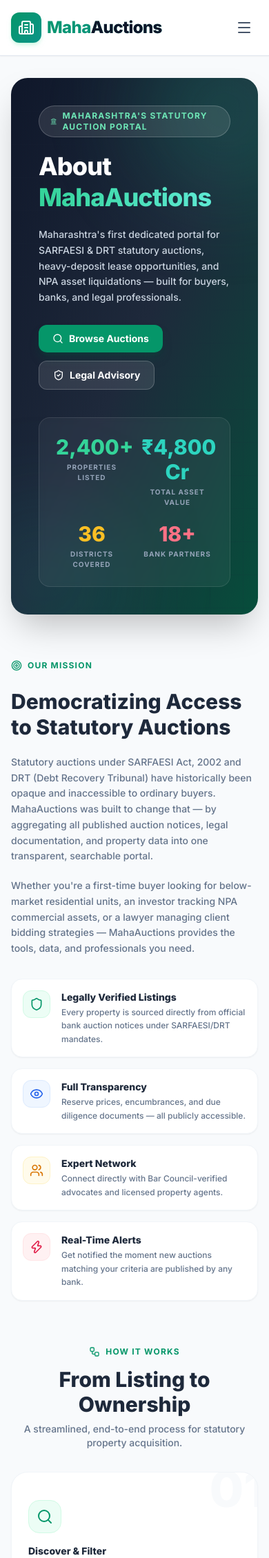
After one commit to Daniyal86/Maha_Auction, a PHP site: page /about.php in a window 390 px wide. The commit adds this page. Shown: the top 2259 px of the page at 69% size. Run offline with PHP 8.4, Linux system fonts and the light colour scheme; some libraries are stand-ins or nearby versions.

Commit message:
Add about page and dashboard-aware header
Add a new about.php marketing page with hero, mission, features, process steps, bank partners, legal framework and CTA sections (includes auth & modal includes). Update includes/header.php to introduce an $is_dashboard flag and make navigation dashboard-aware: show main site links (including About) for public pages and replace them with a "Back to Main Site" link + portal label on dashboard pages. Also add lawyer dashboard link, mirror behavior in mobile drawer, and preserve role-based dashboard links. Files changed: new maharashtra-auctions-php/about.php; modified maharashtra-auctions-php/includes/header.php.

```diff
--- /dev/null
+++ b/maharashtra-auctions-php/about.php
@@ -0,0 +1,211 @@
+<?php
+// about.php
+require_once 'config/db.php';
+require_once 'includes/header.php';
+?>
+
+<div class="max-w-7xl mx-auto px-4 sm:px-6 lg:px-8 py-8 space-y-16">
+
+  <!-- Hero Section -->
+  <div class="relative bg-gradient-to-br from-slate-900 via-slate-800 to-emerald-900 rounded-3xl overflow-hidden p-10 md:p-16 text-white shadow-2xl">
+    <div class="absolute inset-0 bg-[linear-gradient(to_right,#1e293b_1px,transparent_1px),linear-gradient(to_bottom,#1e293b_1px,transparent_1px)] bg-[size:3rem_3rem] opacity-10"></div>
+    <!-- Glow -->
+    <div class="absolute -top-20 -right-20 h-64 w-64 rounded-full bg-emerald-500/20 blur-3xl"></div>
+    <div class="absolute -bottom-20 -left-20 h-64 w-64 rounded-full bg-teal-500/10 blur-3xl"></div>
+
+    <div class="relative flex flex-col md:flex-row items-center gap-10">
+      <div class="flex-1 space-y-5">
+        <div class="inline-flex items-center space-x-2 bg-white/10 border border-white/20 px-4 py-1.5 rounded-full text-xs font-bold uppercase tracking-widest text-emerald-300">
+          <i data-lucide="landmark" class="h-3.5 w-3.5"></i>
+          <span>Maharashtra's Statutory Auction Portal</span>
+        </div>
+        <h1 class="text-4xl md:text-5xl font-black leading-tight tracking-tight">
+          About <span class="text-transparent bg-clip-text bg-gradient-to-r from-emerald-400 to-teal-300">MahaAuctions</span>
+        </h1>
+        <p class="text-slate-300 text-sm md:text-base font-medium leading-relaxed max-w-xl">
+          Maharashtra's first dedicated portal for SARFAESI & DRT statutory auctions, heavy-deposit lease opportunities, and NPA asset liquidations — built for buyers, banks, and legal professionals.
+        </p>
+        <div class="flex flex-wrap gap-3 pt-2">
+          <a href="search.php" class="inline-flex items-center space-x-2 bg-premium-emerald hover:bg-premium-emeraldHover text-white px-5 py-2.5 rounded-xl text-sm font-bold shadow-lg shadow-emerald-900/40 transition-all hover:-translate-y-0.5">
+            <i data-lucide="search" class="h-4 w-4"></i>
+            <span>Browse Auctions</span>
+          </a>
+          <a href="advisory.php" class="inline-flex items-center space-x-2 bg-white/10 border border-white/20 hover:bg-white/20 text-white px-5 py-2.5 rounded-xl text-sm font-bold transition-all hover:-translate-y-0.5">
+            <i data-lucide="shield-check" class="h-4 w-4"></i>
+            <span>Legal Advisory</span>
+          </a>
+        </div>
+      </div>
+
+      <!-- Stats card -->
+      <div class="bg-white/5 border border-white/10 rounded-2xl p-6 grid grid-cols-2 gap-5 shrink-0 w-full md:w-72 backdrop-blur-sm">
+        <div class="text-center space-y-1">
+          <div class="text-3xl font-black text-emerald-400">2,400+</div>
+          <div class="text-[10px] font-bold uppercase tracking-widest text-slate-400">Properties Listed</div>
+        </div>
+        <div class="text-center space-y-1">
+          <div class="text-3xl font-black text-teal-400">₹4,800 Cr</div>
+          <div class="text-[10px] font-bold uppercase tracking-widest text-slate-400">Total Asset Value</div>
+        </div>
+        <div class="text-center space-y-1">
+          <div class="text-3xl font-black text-amber-400">36</div>
+          <div class="text-[10px] font-bold uppercase tracking-widest text-slate-400">Districts Covered</div>
+        </div>
+        <div class="text-center space-y-1">
+          <div class="text-3xl font-black text-rose-400">18+</div>
+          <div class="text-[10px] font-bold uppercase tracking-widest text-slate-400">Bank Partners</div>
+        </div>
+      </div>
+    </div>
+  </div>
+
+  <!-- Mission Section -->
+  <div class="grid grid-cols-1 md:grid-cols-2 gap-8 items-center">
+    <div class="space-y-5">
+      <div class="inline-flex items-center space-x-2 text-premium-emerald text-xs font-bold uppercase tracking-widest">
+        <i data-lucide="target" class="h-4 w-4"></i>
+        <span>Our Mission</span>
+      </div>
+      <h2 class="text-3xl font-black text-slate-800 leading-tight">Democratizing Access to Statutory Auctions</h2>
+      <p class="text-slate-500 text-sm font-medium leading-relaxed">
+        Statutory auctions under SARFAESI Act, 2002 and DRT (Debt Recovery Tribunal) have historically been opaque and inaccessible to ordinary buyers. MahaAuctions was built to change that — by aggregating all published auction notices, legal documentation, and property data into one transparent, searchable portal.
+      </p>
+      <p class="text-slate-500 text-sm font-medium leading-relaxed">
+        Whether you're a first-time buyer looking for below-market residential units, an investor tracking NPA commercial assets, or a lawyer managing client bidding strategies — MahaAuctions provides the tools, data, and professionals you need.
+      </p>
+    </div>
+    <div class="grid grid-cols-1 gap-4">
+      <?php
+      $pillars = [
+        ['icon' => 'shield', 'color' => 'emerald', 'title' => 'Legally Verified Listings', 'desc' => 'Every property is sourced directly from official bank auction notices under SARFAESI/DRT mandates.'],
+        ['icon' => 'eye', 'color' => 'blue', 'title' => 'Full Transparency', 'desc' => 'Reserve prices, encumbrances, and due diligence documents — all publicly accessible.'],
+        ['icon' => 'users', 'color' => 'amber', 'title' => 'Expert Network', 'desc' => 'Connect directly with Bar Council-verified advocates and licensed property agents.'],
+        ['icon' => 'zap', 'color' => 'rose', 'title' => 'Real-Time Alerts', 'desc' => 'Get notified the moment new auctions matching your criteria are published by any bank.'],
+      ];
+      foreach ($pillars as $p): ?>
+        <div class="flex items-start space-x-4 bg-white border border-slate-100 rounded-2xl p-4 shadow-sm hover:shadow-md transition-shadow">
+          <div class="h-10 w-10 rounded-xl bg-<?= $p['color'] ?>-50 border border-<?= $p['color'] ?>-100 flex items-center justify-center shrink-0">
+            <i data-lucide="<?= $p['icon'] ?>" class="h-5 w-5 text-<?= $p['color'] ?>-600"></i>
+          </div>
+          <div>
+            <h4 class="text-sm font-black text-slate-800 mb-0.5"><?= $p['title'] ?></h4>
+            <p class="text-xs text-slate-500 font-medium leading-relaxed"><?= $p['desc'] ?></p>
+          </div>
+        </div>
+      <?php endforeach; ?>
+    </div>
+  </div>
+
+  <!-- How It Works -->
+  <div class="space-y-8">
+    <div class="text-center space-y-2">
+      <div class="inline-flex items-center space-x-2 text-premium-emerald text-xs font-bold uppercase tracking-widest">
+        <i data-lucide="workflow" class="h-4 w-4"></i>
+        <span>How It Works</span>
+      </div>
+      <h2 class="text-3xl font-black text-slate-800">From Listing to Ownership</h2>
+      <p class="text-slate-500 text-sm font-medium max-w-xl mx-auto">A streamlined, end-to-end process for statutory property acquisition.</p>
+    </div>
+
+    <div class="grid grid-cols-1 sm:grid-cols-2 lg:grid-cols-4 gap-6">
+      <?php
+      $steps = [
+        ['step' => '01', 'icon' => 'search', 'color' => 'emerald', 'title' => 'Discover & Filter', 'desc' => 'Search all 36 Maharashtra districts by bank, reserve price, property type, and auction date.'],
+        ['step' => '02', 'icon' => 'file-text', 'color' => 'blue', 'title' => 'Review Documents', 'desc' => 'Access possession notices, title search reports, and encumbrance certificates directly.'],
+        ['step' => '03', 'icon' => 'scale', 'color' => 'amber', 'title' => 'Consult an Advocate', 'desc' => 'Book a consultation with a SARFAESI-specialist advocate before placing your EMD.'],
+        ['step' => '04', 'icon' => 'gavel', 'color' => 'rose', 'title' => 'Bid & Acquire', 'desc' => 'Submit your EMD, participate in the bank-conducted auction, and receive the sale certificate.'],
+      ];
+      foreach ($steps as $i => $s): ?>
+        <div class="relative bg-white rounded-3xl border border-slate-100 p-6 shadow-sm hover:shadow-md transition-all hover:-translate-y-1 space-y-4 overflow-hidden group">
+          <div class="absolute -top-3 -right-3 text-7xl font-black text-slate-50 group-hover:text-emerald-50/60 transition-colors select-none"><?= $s['step'] ?></div>
+          <div class="relative h-12 w-12 rounded-2xl bg-<?= $s['color'] ?>-50 border border-<?= $s['color'] ?>-100 flex items-center justify-center">
+            <i data-lucide="<?= $s['icon'] ?>" class="h-6 w-6 text-<?= $s['color'] ?>-600"></i>
+          </div>
+          <div class="relative space-y-1.5">
+            <h3 class="text-sm font-black text-slate-800"><?= $s['title'] ?></h3>
+            <p class="text-xs text-slate-500 font-medium leading-relaxed"><?= $s['desc'] ?></p>
+          </div>
+        </div>
+      <?php endforeach; ?>
+    </div>
+  </div>
+
+  <!-- Bank Partners -->
+  <div class="bg-slate-50 border border-slate-200/60 rounded-3xl p-8 md:p-10 space-y-6">
+    <div class="text-center space-y-2">
+      <div class="inline-flex items-center space-x-2 text-premium-emerald text-xs font-bold uppercase tracking-widest">
+        <i data-lucide="building-2" class="h-4 w-4"></i>
+        <span>Bank & Institution Partners</span>
+      </div>
+      <h2 class="text-2xl font-black text-slate-800">Trusted by Maharashtra's Leading Lenders</h2>
+      <p class="text-slate-500 text-sm font-medium">We source auction notices from these regulated financial institutions.</p>
+    </div>
+    <div class="grid grid-cols-2 sm:grid-cols-3 md:grid-cols-6 gap-4">
+      <?php
+      $banks = ['SBI', 'Bank of Maharashtra', 'Union Bank', 'Bank of Baroda', 'Canara Bank', 'HDFC Bank', 'ICICI Bank', 'Axis Bank', 'Punjab National Bank', 'Indian Bank', 'UCO Bank', 'IDBI Bank'];
+      foreach ($banks as $bank): ?>
+        <div class="bg-white border border-slate-100 rounded-2xl px-3 py-4 flex items-center justify-center text-center shadow-sm hover:shadow hover:border-emerald-100 transition-all">
+          <span class="text-xs font-black text-slate-600 leading-tight"><?= $bank ?></span>
+        </div>
+      <?php endforeach; ?>
+    </div>
+  </div>
+
+  <!-- Legal Framework -->
+  <div class="grid grid-cols-1 md:grid-cols-3 gap-6">
+    <div class="md:col-span-1 space-y-3">
+      <div class="inline-flex items-center space-x-2 text-premium-emerald text-xs font-bold uppercase tracking-widest">
+        <i data-lucide="book-open" class="h-4 w-4"></i>
+        <span>Legal Framework</span>
+      </div>
+      <h2 class="text-2xl font-black text-slate-800 leading-tight">Acts & Regulations Governing Our Listings</h2>
+      <p class="text-slate-500 text-sm font-medium leading-relaxed">All auctions listed on MahaAuctions are conducted under these statutory frameworks.</p>
+    </div>
+    <div class="md:col-span-2 grid grid-cols-1 sm:grid-cols-2 gap-4">
+      <?php
+      $laws = [
+        ['title' => 'SARFAESI Act, 2002', 'icon' => 'scale', 'color' => 'emerald', 'desc' => 'Securitisation and Reconstruction of Financial Assets & Enforcement of Security Interest Act — the primary mechanism enabling banks to auction secured assets without court intervention.'],
+        ['title' => 'DRT Act, 1993', 'icon' => 'gavel', 'color' => 'blue', 'desc' => 'Recovery of Debts Due to Banks & Financial Institutions Act — governs the Debt Recovery Tribunals (DRTs) that adjudicate NPA recovery proceedings above ₹20 lakhs.'],
+        ['title' => 'Transfer of Property Act', 'icon' => 'file-text', 'color' => 'amber', 'desc' => 'Governs the legal transfer of property title via Sale Certificate upon successful auction bid completion and full payment settlement.'],
+        ['title' => 'IBC, 2016', 'icon' => 'landmark', 'color' => 'rose', 'desc' => 'Insolvency and Bankruptcy Code — applies to corporate NPA assets auctioned via NCLT-appointed Resolution Professionals or Liquidators.'],
+      ];
+      foreach ($laws as $law): ?>
+        <div class="bg-white border border-slate-100 rounded-2xl p-5 shadow-sm space-y-3 hover:shadow-md transition-shadow">
+          <div class="flex items-center space-x-3">
+            <div class="h-9 w-9 rounded-xl bg-<?= $law['color'] ?>-50 border border-<?= $law['color'] ?>-100 flex items-center justify-center shrink-0">
+              <i data-lucide="<?= $law['icon'] ?>" class="h-4 w-4 text-<?= $law['color'] ?>-600"></i>
+            </div>
+            <h4 class="text-sm font-black text-slate-800"><?= $law['title'] ?></h4>
+          </div>
+          <p class="text-xs text-slate-500 font-medium leading-relaxed"><?= $law['desc'] ?></p>
+        </div>
+      <?php endforeach; ?>
+    </div>
+  </div>
+
+  <!-- CTA -->
+  <div class="bg-gradient-to-r from-premium-emerald to-teal-600 rounded-3xl p-8 md:p-12 text-white text-center space-y-5 shadow-xl shadow-emerald-200/50 relative overflow-hidden">
+    <div class="absolute inset-0 bg-[linear-gradient(to_right,rgba(255,255,255,0.03)_1px,transparent_1px),linear-gradient(to_bottom,rgba(255,255,255,0.03)_1px,transparent_1px)] bg-[size:2rem_2rem]"></div>
+    <div class="relative">
+      <h2 class="text-3xl font-black tracking-tight">Ready to Find Your Next Property?</h2>
+      <p class="text-emerald-100 text-sm font-medium mt-2 max-w-lg mx-auto">Browse thousands of verified statutory auction listings across all 36 districts of Maharashtra — with complete legal transparency.</p>
+      <div class="flex flex-wrap items-center justify-center gap-3 mt-6">
+        <a href="search.php" class="inline-flex items-center space-x-2 bg-white text-emerald-700 hover:bg-emerald-50 px-6 py-3 rounded-xl text-sm font-black shadow-lg transition-all hover:-translate-y-0.5">
+          <i data-lucide="search" class="h-4 w-4"></i>
+          <span>Search Auctions</span>
+        </a>
+        <a href="advisory.php" class="inline-flex items-center space-x-2 bg-white/15 border border-white/30 hover:bg-white/25 text-white px-6 py-3 rounded-xl text-sm font-black transition-all hover:-translate-y-0.5">
+          <i data-lucide="user-check" class="h-4 w-4"></i>
+          <span>Consult an Advocate</span>
+        </a>
+      </div>
+    </div>
+  </div>
+
+</div>
+
+<?php
+require_once 'includes/auth_modal.php';
+require_once 'includes/modals.php';
+require_once 'includes/footer.php';
+?>
--- a/maharashtra-auctions-php/includes/header.php
+++ b/maharashtra-auctions-php/includes/header.php
@@ -3,6 +3,13 @@
 
 // Determine active page
 $current_page = basename($_SERVER['PHP_SELF']);
+
+$is_dashboard = in_array($current_page, [
+  'admin_dashboard.php',
+  'buyer_dashboard.php',
+  'seller_dashboard.php',
+  'lawyer_dashboard.php'
+]);
 
 // Load Google Config
 require_once __DIR__ . '/../config/google.php';
@@ -83,10 +90,12 @@ require_once __DIR__ . '/../config/google.php';
 
         <!-- Desktop Navigation Items -->
         <div class="hidden md:flex items-center space-x-8">
+          <?php if (!$is_dashboard): ?>
             <a href="index.php" class="<?php echo $current_page == 'index.php' ? 'text-premium-emerald border-premium-emerald' : 'text-slate-600 border-transparent hover:text-slate-900'; ?> border-b-2 py-2 text-sm font-semibold transition-all">Home</a>
             <a href="search.php" class="<?php echo $current_page == 'search.php' ? 'text-premium-emerald border-premium-emerald' : 'text-slate-600 border-transparent hover:text-slate-900'; ?> border-b-2 py-2 text-sm font-semibold transition-all">Data Surfing</a>
             <a href="advisory.php" class="<?php echo $current_page == 'advisory.php' ? 'text-premium-emerald border-premium-emerald' : 'text-slate-600 border-transparent hover:text-slate-900'; ?> border-b-2 py-2 text-sm font-semibold transition-all">Legal Guidance (Adv)</a>
             <a href="agents.php" class="<?php echo $current_page == 'agents.php' ? 'text-premium-emerald border-premium-emerald' : 'text-slate-600 border-transparent hover:text-slate-900'; ?> border-b-2 py-2 text-sm font-semibold transition-all">Verified Agents</a>
+            <a href="about.php" class="<?php echo $current_page == 'about.php' ? 'text-premium-emerald border-premium-emerald' : 'text-slate-600 border-transparent hover:text-slate-900'; ?> border-b-2 py-2 text-sm font-semibold transition-all">About</a>
 
             <?php if (isset($_SESSION['user']) && $_SESSION['user']['role'] === 'buyer'): ?>
               <a href="buyer_dashboard.php" class="<?php echo $current_page == 'buyer_dashboard.php' ? 'text-premium-emerald border-premium-emerald' : 'text-slate-600 border-transparent hover:text-slate-900'; ?> border-b-2 py-2 text-sm font-semibold transition-all">Buyer Dashboard</a>
@@ -96,8 +105,26 @@ require_once __DIR__ . '/../config/google.php';
               <a href="seller_dashboard.php" class="<?php echo $current_page == 'seller_dashboard.php' ? 'text-premium-emerald border-premium-emerald' : 'text-slate-600 border-transparent hover:text-slate-900'; ?> border-b-2 py-2 text-sm font-semibold transition-all">Seller Dashboard</a>
             <?php endif; ?>
 
+            <?php if (isset($_SESSION['user']) && $_SESSION['user']['role'] === 'lawyer'): ?>
+              <a href="lawyer_dashboard.php" class="<?php echo $current_page == 'lawyer_dashboard.php' ? 'text-premium-emerald border-premium-emerald' : 'text-slate-600 border-transparent hover:text-slate-900'; ?> border-b-2 py-2 text-sm font-semibold transition-all">Lawyer Dashboard</a>
+            <?php endif; ?>
+
             <?php if (isset($_SESSION['user']) && $_SESSION['user']['role'] === 'admin'): ?>
               <a href="admin_dashboard.php" class="<?php echo $current_page == 'admin_dashboard.php' ? 'text-premium-emerald border-premium-emerald' : 'text-slate-600 border-transparent hover:text-slate-900'; ?> border-b-2 py-2 text-sm font-semibold transition-all">Admin Dashboard</a>
+            <?php endif; ?>
+          <?php else: ?>
+            <a href="index.php" class="text-slate-650 hover:text-slate-900 border-b-2 border-transparent hover:border-slate-300 py-2 text-sm font-bold transition-all flex items-center space-x-1.5">
+              <i data-lucide="arrow-left" class="h-4 w-4"></i>
+              <span>Back to Main Site</span>
+            </a>
+            <span class="text-premium-emerald border-premium-emerald border-b-2 py-2 text-sm font-extrabold uppercase tracking-wider transition-all">
+              <?php
+                if ($current_page === 'admin_dashboard.php') echo 'Admin Portal';
+                elseif ($current_page === 'buyer_dashboard.php') echo 'Buyer Portal';
+                elseif ($current_page === 'seller_dashboard.php') echo 'Seller Portal';
+                elseif ($current_page === 'lawyer_dashboard.php') echo 'Lawyer Portal';
+              ?>
+            </span>
           <?php endif; ?>
         </div>
 
@@ -131,10 +158,12 @@ require_once __DIR__ . '/../config/google.php';
 
     <!-- Mobile Drawer -->
     <div id="mobile-menu" class="hidden md:hidden border-t border-slate-200 bg-white px-4 pt-2 pb-4 space-y-2 shadow-inner">
+      <?php if (!$is_dashboard): ?>
         <a href="index.php" class="block px-3 py-2.5 rounded-lg text-base font-semibold <?php echo $current_page == 'index.php' ? 'text-premium-emerald bg-emerald-50' : 'text-slate-700 hover:bg-slate-50'; ?>">Home</a>
         <a href="search.php" class="block px-3 py-2.5 rounded-lg text-base font-semibold <?php echo $current_page == 'search.php' ? 'text-premium-emerald bg-emerald-50' : 'text-slate-700 hover:bg-slate-50'; ?>">Data Surfing</a>
         <a href="advisory.php" class="block px-3 py-2.5 rounded-lg text-base font-semibold <?php echo $current_page == 'advisory.php' ? 'text-premium-emerald bg-emerald-50' : 'text-slate-700 hover:bg-slate-50'; ?>">Legal Guidance (Adv)</a>
         <a href="agents.php" class="block px-3 py-2.5 rounded-lg text-base font-semibold <?php echo $current_page == 'agents.php' ? 'text-premium-emerald bg-emerald-50' : 'text-slate-700 hover:bg-slate-50'; ?>">Verified Agents</a>
+        <a href="about.php" class="block px-3 py-2.5 rounded-lg text-base font-semibold <?php echo $current_page == 'about.php' ? 'text-premium-emerald bg-emerald-50' : 'text-slate-700 hover:bg-slate-50'; ?>">About</a>
 
         <?php if (isset($_SESSION['user']) && $_SESSION['user']['role'] === 'buyer'): ?>
           <a href="buyer_dashboard.php" class="block px-3 py-2.5 rounded-lg text-base font-semibold <?php echo $current_page == 'buyer_dashboard.php' ? 'text-premium-emerald bg-emerald-50' : 'text-slate-700 hover:bg-slate-50'; ?>">Buyer Dashboard</a>
@@ -144,8 +173,26 @@ require_once __DIR__ . '/../config/google.php';
           <a href="seller_dashboard.php" class="block px-3 py-2.5 rounded-lg text-base font-semibold <?php echo $current_page == 'seller_dashboard.php' ? 'text-premium-emerald bg-emerald-50' : 'text-slate-700 hover:bg-slate-50'; ?>">Seller Dashboard</a>
         <?php endif; ?>
 
+        <?php if (isset($_SESSION['user']) && $_SESSION['user']['role'] === 'lawyer'): ?>
+          <a href="lawyer_dashboard.php" class="block px-3 py-2.5 rounded-lg text-base font-semibold <?php echo $current_page == 'lawyer_dashboard.php' ? 'text-premium-emerald bg-emerald-50' : 'text-slate-700 hover:bg-slate-50'; ?>">Lawyer Dashboard</a>
+        <?php endif; ?>
+
         <?php if (isset($_SESSION['user']) && $_SESSION['user']['role'] === 'admin'): ?>
           <a href="admin_dashboard.php" class="block px-3 py-2.5 rounded-lg text-base font-semibold <?php echo $current_page == 'admin_dashboard.php' ? 'text-premium-emerald bg-emerald-50' : 'text-slate-700 hover:bg-slate-50'; ?>">Admin Dashboard</a>
+        <?php endif; ?>
+      <?php else: ?>
+        <a href="index.php" class="block px-3 py-2.5 rounded-lg text-base font-semibold text-slate-700 hover:bg-slate-50">
+          <i data-lucide="arrow-left" class="inline-block h-4 w-4 mr-1.5 align-middle"></i>
+          <span class="align-middle">Back to Main Site</span>
+        </a>
+        <div class="block px-3 py-2.5 rounded-lg text-base font-bold text-premium-emerald bg-emerald-50">
+          <?php
+            if ($current_page === 'admin_dashboard.php') echo 'Admin Portal';
+            elseif ($current_page === 'buyer_dashboard.php') echo 'Buyer Portal';
+            elseif ($current_page === 'seller_dashboard.php') echo 'Seller Portal';
+            elseif ($current_page === 'lawyer_dashboard.php') echo 'Lawyer Portal';
+          ?>
+        </div>
       <?php endif; ?>
 
       <div class="pt-4 border-t border-slate-100 flex items-center justify-between">
```
Lines whose indentation alone changed are shown as unchanged.
